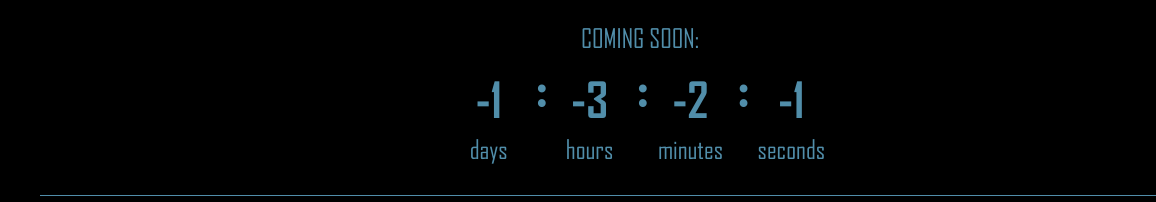
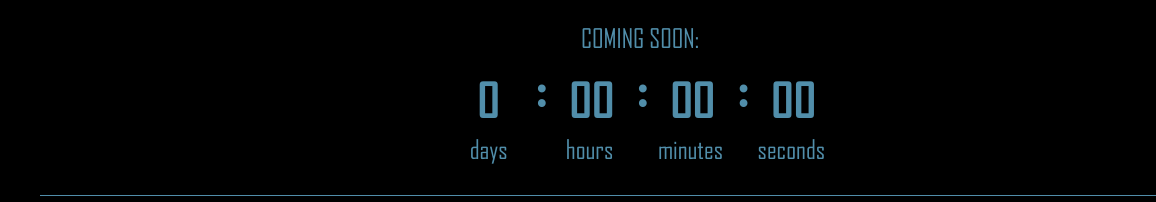
Before and after one commit to panntau/phoenix-countdown, a website: page index.html in a window 1280 px wide. Shown: the part 348-550 px from the top of the page, 0-1156 px from the left. Drawn offline with Linux system fonts and the light colour scheme.

Commit message:
Add conditions if actual date is over end date

```diff
--- a/index.html
+++ b/index.html
@@ -130,6 +130,14 @@
   var secondsSpan = clock.querySelector('.seconds');
 
   function updateClock() {
+    var now = new Date(Date.parse(new Date()));
+                       if(now>endtime){
+      daysSpan.innerHTML='0';
+       hoursSpan.innerHTML = '00';
+    minutesSpan.innerHTML = '00';
+    secondsSpan.innerHTML = '00';
+    }
+    else{
     var t = getTimeRemaining(endtime);
 
     daysSpan.innerHTML = t.days;
@@ -141,12 +149,13 @@
       clearInterval(timeinterval);
     }
     }
+  }
 
   updateClock();
   var timeinterval = setInterval(updateClock, 1000);
 }
 
-    var deadline = new Date(2016, 9, 14, 16, 0, 0);
+var deadline =  new Date(2016, 9, 14, 16, 0, 0);
 initializeClock('clockdiv', deadline);
   </script>
 </body>
```
Lines whose indentation alone changed are shown as unchanged.
